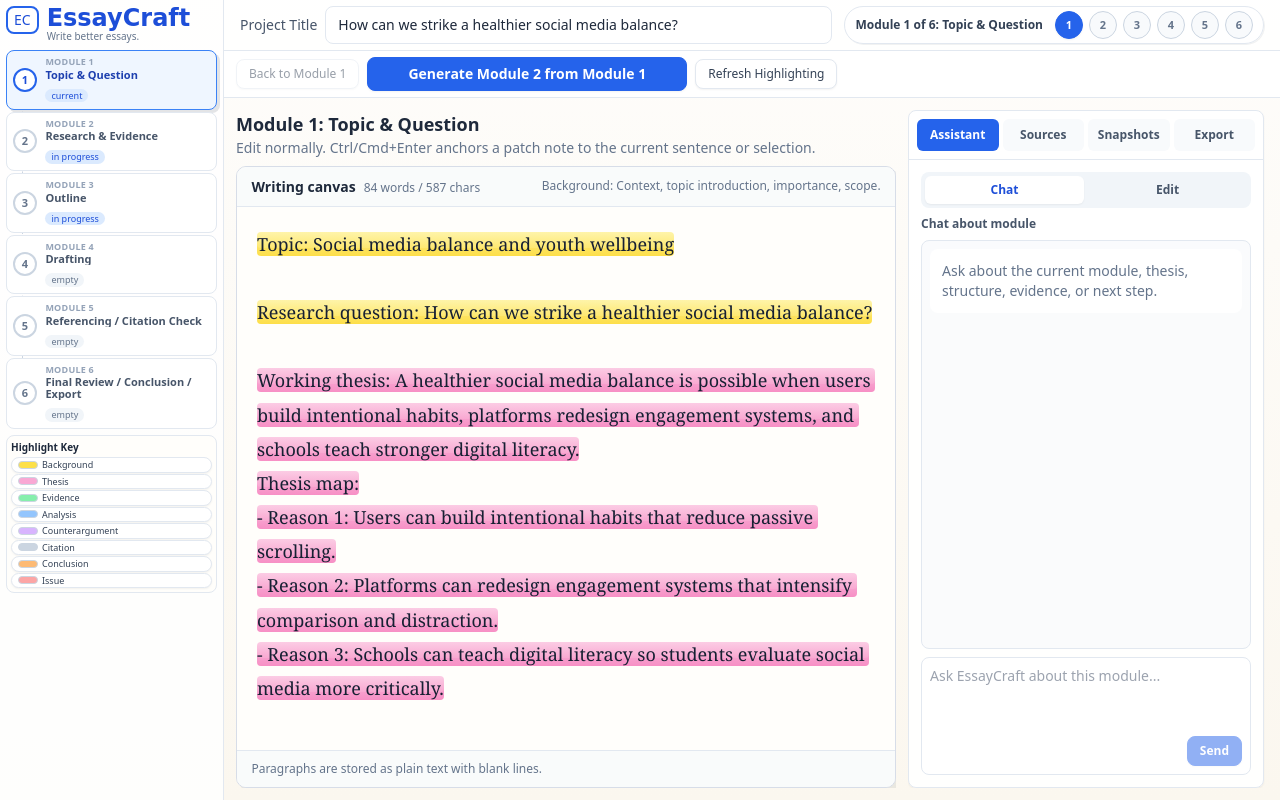
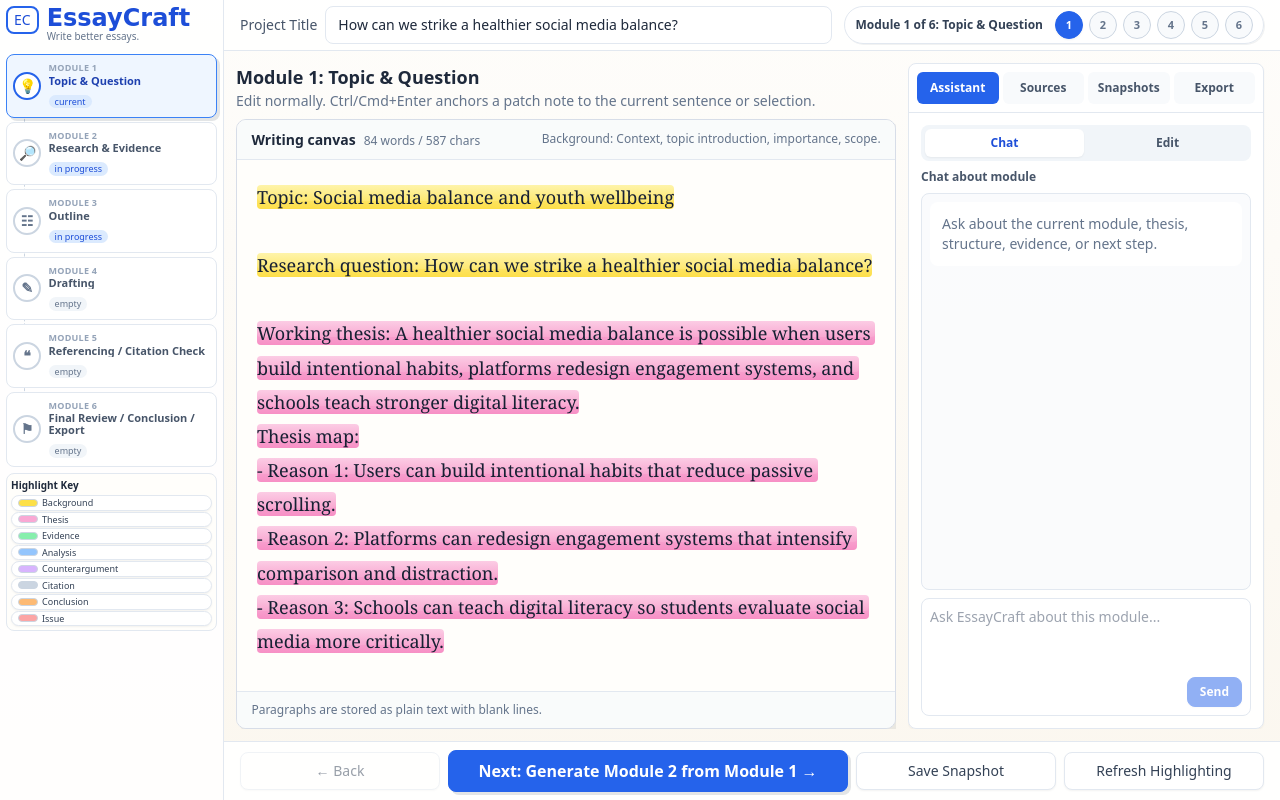
Before and after one commit to zhuyf25t/EssayCraft, a Next.js app: page / in a window 1280 px wide. Built offline with nearby package versions, Linux system fonts and the light colour scheme.

Commit message:
feat: align EssayCraft workspace with reference mockup

```diff
--- a/src/app/globals.css
+++ b/src/app/globals.css
@@ -155,11 +155,26 @@ body {
 }
 
 .patch-marker::after {
-  content: "";
+  content: "\1F4DD  " attr(data-note);
   position: absolute;
   left: 0.2rem;
   top: -0.85rem;
-  display: none;
+  display: inline-flex;
+  align-items: center;
+  justify-content: center;
+  max-width: 18rem;
+  min-height: 1.15rem;
+  padding: 0.05rem 0.4rem;
+  border: 1px solid #f59e0b;
+  border-radius: 999px;
+  background: #fffbeb;
+  color: #92400e;
+  font-family: Arial, sans-serif;
+  font-size: 10px;
+  font-weight: 700;
+  line-height: 1.1;
+  white-space: nowrap;
+  vertical-align: super;
 }
 
 .patch-inline-markers {
@@ -184,23 +199,28 @@ body {
   justify-content: center;
   gap: 0.25rem;
   padding: 0.1rem 0.45rem;
-  border: 1px solid #f59e0b;
+  border: 1px solid rgba(245, 158, 11, 0.7);
   border-radius: 0.65rem;
   background: #fffbeb;
   color: transparent;
   font-family: Arial, sans-serif;
-  font-size: 10px;
+  font-size: 0;
   font-weight: 700;
   line-height: 1.15;
   text-align: left;
-  box-shadow: 0 2px 4px rgba(146, 64, 14, 0.16);
+  opacity: 0.72;
+  box-shadow: 0 2px 4px rgba(146, 64, 14, 0.12);
 }
 
 .patch-inline-marker::before {
-  content: "\1F4DD  " attr(data-note);
+  content: none;
+}
+
+.patch-inline-marker-label {
   min-width: 0;
   overflow: hidden;
   color: #92400e;
+  font-size: 10px;
   text-overflow: ellipsis;
   white-space: nowrap;
 }
--- a/src/app/page.tsx
+++ b/src/app/page.tsx
@@ -957,21 +957,6 @@ export default function Home() {
             </div>
           </header>
 
-          <Toolbar
-            currentModule={activeProject.currentModule}
-            loading={loading}
-            status={status}
-            toastVisible={toastVisible}
-            canUndo={undoStack.length > 0 && /Undo is available|AI edit applied|Notes applied/.test(status)}
-            lastAction={lastAction}
-            hasOpenPatches={openPatches.length > 0}
-            onBack={() => switchModule(clampModule(activeProject.currentModule - 1))}
-            onGenerateNext={handleGenerateNext}
-            onFinalizeExport={handleDownloadHtml}
-            onRetryGenerate={handleGenerateNext}
-            onRefresh={handleRefresh}
-            onUndo={undoLastAiEdit}
-          />
           <input ref={importInputRef} type="file" accept="application/json,.json" className="hidden" onChange={(event) => void handleImportJson(event.target.files?.[0])} />
 
           <div data-testid="workspace-body" className="grid min-h-0 flex-1 grid-cols-1 gap-3 overflow-hidden p-3 xl:grid-cols-[minmax(0,1fr)_360px]">
@@ -1092,6 +1077,23 @@ export default function Home() {
               </section>
             </aside>
           </div>
+
+          <Toolbar
+            currentModule={activeProject.currentModule}
+            loading={loading}
+            status={status}
+            toastVisible={toastVisible}
+            canUndo={undoStack.length > 0 && /Undo is available|AI edit applied|Notes applied/.test(status)}
+            lastAction={lastAction}
+            hasOpenPatches={openPatches.length > 0}
+            onBack={() => switchModule(clampModule(activeProject.currentModule - 1))}
+            onGenerateNext={handleGenerateNext}
+            onFinalizeExport={handleDownloadHtml}
+            onRetryGenerate={handleGenerateNext}
+            onRefresh={handleRefresh}
+            onSaveSnapshot={handleSaveSnapshot}
+            onUndo={undoLastAiEdit}
+          />
         </section>
       </div>
 
--- a/src/components/ModuleSidebar.tsx
+++ b/src/components/ModuleSidebar.tsx
@@ -4,11 +4,19 @@ import { MODULE_TITLES } from "@/lib/project";
 import { moduleDisplayStatus, moduleStatusTone, type ModuleDisplayStatus } from "@/lib/moduleStatus";
 
 const MODULES: ModuleNumber[] = [1, 2, 3, 4, 5, 6];
+const MODULE_ICONS: Record<ModuleNumber, string> = {
+  1: "💡",
+  2: "🔎",
+  3: "☷",
+  4: "✎",
+  5: "❝",
+  6: "⚑"
+};
 
 export function ModuleSidebar({ project, activeLabel, onSelect }: { project: Project; activeLabel?: SegmentLabel; onSelect: (moduleNumber: ModuleNumber) => void }) {
   return (
-    <aside data-testid="module-sidebar" className="flex h-full min-h-0 w-56 shrink-0 flex-col overflow-hidden border-r border-slate-200 bg-white/85 p-1.5">
-      <div className="mb-1.5 flex shrink-0 items-start gap-2">
+    <aside data-testid="module-sidebar" className="flex h-full min-h-0 w-56 shrink-0 flex-col overflow-hidden border-r border-slate-200 bg-white/90 p-1.5">
+      <div className="mb-2 flex shrink-0 items-start gap-2">
         <div className="rounded-lg border-2 border-blue-600 px-1.5 py-0.5 text-sm text-blue-700">EC</div>
         <div>
           <div className="font-crayon text-2xl font-bold leading-6 text-blue-700">EssayCraft</div>
@@ -16,8 +24,8 @@ export function ModuleSidebar({ project, activeLabel, onSelect }: { project: Pro
         </div>
       </div>
 
-      <div className="relative shrink-0 space-y-0.5">
-        <div className="absolute left-4 top-6 h-[calc(100%-2.5rem)] border-l border-dashed border-slate-300" aria-hidden="true" />
+      <div className="relative shrink-0 space-y-1">
+        <div className="absolute left-[1.15rem] top-6 h-[calc(100%-2.5rem)] border-l border-dashed border-slate-300" aria-hidden="true" />
         {MODULES.map((moduleNumber) => {
           const doc = project.modules[moduleNumber];
           const active = moduleNumber === project.currentModule;
@@ -27,7 +35,7 @@ export function ModuleSidebar({ project, activeLabel, onSelect }: { project: Pro
             <button
               key={moduleNumber}
               onClick={() => onSelect(moduleNumber)}
-              className={`relative z-10 grid w-full grid-cols-[1.65rem_1fr] items-center gap-1.5 rounded-lg border px-1.5 py-1 text-left transition ${
+              className={`relative z-10 grid w-full grid-cols-[1.85rem_1fr] items-center gap-1.5 rounded-lg border px-1.5 py-1.5 text-left transition ${
                 active
                   ? "border-blue-500 bg-blue-50 text-blue-800 shadow-sketch"
                   : status === "has issues"
@@ -38,8 +46,8 @@ export function ModuleSidebar({ project, activeLabel, onSelect }: { project: Pro
               }`}
               title={`Module ${moduleNumber}: ${MODULE_TITLES[moduleNumber]} - ${status}`}
             >
-              <span className={`flex h-6 w-6 items-center justify-center rounded-full border-2 bg-white text-[11px] font-bold ${active ? "border-blue-600 text-blue-700" : tone === "emerald" ? "border-emerald-600 text-emerald-700" : tone === "red" ? "border-red-400 text-red-600" : "border-slate-300 text-slate-500"}`}>
-                {status === "done" && !active ? "ok" : moduleNumber}
+              <span className={`flex h-7 w-7 items-center justify-center rounded-full border-2 bg-white text-sm font-bold ${active ? "border-blue-600 text-blue-700" : tone === "emerald" ? "border-emerald-600 text-emerald-700" : tone === "red" ? "border-red-400 text-red-600" : "border-slate-300 text-slate-500"}`}>
+                {status === "done" && !active ? "✓" : MODULE_ICONS[moduleNumber]}
               </span>
               <span className="min-w-0">
                 <span className="block text-[9px] font-semibold uppercase tracking-wide text-slate-400">Module {moduleNumber}</span>
--- a/src/components/ProgressTracker.tsx
+++ b/src/components/ProgressTracker.tsx
@@ -4,12 +4,12 @@ import { moduleDisplayStatus } from "@/lib/moduleStatus";
 
 type ProgressTrackerProps = {
   project: Project;
-  actionSteps: string[];
+  actionSteps?: string[];
   activeStep?: string;
   onSelect: (moduleNumber: ModuleNumber) => void;
 };
 
-export function ProgressTracker({ project, actionSteps, activeStep, onSelect }: ProgressTrackerProps) {
+export function ProgressTracker({ project, onSelect }: ProgressTrackerProps) {
   const modules = [1, 2, 3, 4, 5, 6] as ModuleNumber[];
 
   return (
@@ -51,15 +51,6 @@ export function ProgressTracker({ project, actionSteps, activeStep, onSelect }:
         </div>
       </nav>
 
-      {actionSteps.length ? (
-        <div className="flex max-w-full flex-wrap justify-end gap-1 text-[11px] text-blue-900">
-          {actionSteps.map((step, index) => (
-            <span key={`${index}-${step}`} className={`rounded-full border px-2 py-0.5 ${step === activeStep ? "border-blue-600 bg-blue-600 text-white" : "border-blue-100 bg-blue-50 text-blue-700"}`}>
-              {step}
-            </span>
-          ))}
-        </div>
-      ) : null}
     </section>
   );
 }
--- a/src/components/Toolbar.tsx
+++ b/src/components/Toolbar.tsx
@@ -21,6 +21,7 @@ type ToolbarProps = {
   onFinalizeExport: () => void;
   onRetryGenerate: () => void;
   onRefresh: () => void;
+  onSaveSnapshot: () => void;
   onUndo: () => void;
 };
 
@@ -31,15 +32,16 @@ export function Toolbar(props: ToolbarProps) {
   const statusText = props.loading ? "Working..." : compactStatus(props.status, props.lastAction.message);
 
   return (
-    <div data-testid="action-toolbar" className="relative z-20 shrink-0 border-b border-slate-200 bg-white/95 px-3 py-1.5">
-      <div className="flex min-w-0 items-center gap-2">
-        <button className="btn-secondary whitespace-nowrap px-3 py-1.5 text-xs" onClick={props.onBack} disabled={props.currentModule <= 1 || props.loading}>
-          Back to Module {Math.max(1, props.currentModule - 1)}
+    <div data-testid="action-toolbar" className="relative z-20 shrink-0 border-t border-slate-200 bg-white/95 px-4 py-2">
+      <div data-testid="bottom-action-bar" className="mx-auto grid max-w-5xl grid-cols-[minmax(8rem,1fr)_minmax(18rem,2fr)_minmax(8rem,1fr)_minmax(8rem,1fr)] items-center gap-2">
+        <button className="btn-secondary whitespace-nowrap px-3 py-2 text-sm" onClick={props.onBack} disabled={props.currentModule <= 1 || props.loading}>
+          ← Back
         </button>
 
         <button
           data-testid="workflow-generate"
-          className="btn-primary min-w-[20rem] whitespace-nowrap px-5 py-1.5 text-sm"
+          aria-label={finalModule ? "Finalize / Export" : `Generate Module ${props.currentModule + 1} from Module ${props.currentModule}`}
+          className="btn-primary whitespace-nowrap px-5 py-2 text-base shadow-sketch"
           onClick={finalModule ? props.onFinalizeExport : props.onGenerateNext}
           disabled={props.loading}
         >
@@ -47,14 +49,18 @@ export function Toolbar(props: ToolbarProps) {
             ? `Generating Module ${props.currentModule + 1}...`
             : finalModule
               ? "Finalize / Export"
-              : `Generate Module ${props.currentModule + 1} from Module ${props.currentModule}`}
+              : `Next: Generate Module ${props.currentModule + 1} from Module ${props.currentModule} →`}
         </button>
 
-        <button className="btn-secondary whitespace-nowrap px-3 py-1.5 text-xs" onClick={props.onRefresh} disabled={props.loading}>
+        <button className="btn-secondary whitespace-nowrap px-3 py-2 text-sm" onClick={props.onSaveSnapshot} disabled={props.loading}>
+          Save Snapshot
+        </button>
+
+        <button className="btn-secondary whitespace-nowrap px-3 py-2 text-sm" onClick={props.onRefresh} disabled={props.loading}>
           {props.hasOpenPatches ? "Apply Notes & Refresh" : "Refresh Highlighting"}
         </button>
 
-        <div className="ml-auto flex min-w-0 items-center gap-2">
+        <div className="absolute right-4 top-2 flex min-w-0 items-center gap-2">
           {hasDetails ? (
             <button
               type="button"
@@ -72,7 +78,7 @@ export function Toolbar(props: ToolbarProps) {
       {props.toastVisible && statusText !== "Saved" ? (
         <div
           data-testid="toolbar-status"
-          className={`absolute right-3 top-[calc(100%+0.25rem)] z-30 flex max-w-[26rem] items-center gap-2 truncate rounded-full border px-3 py-1 text-xs shadow-sm ${statusClasses(props.lastAction.tone)}`}
+          className={`absolute bottom-[calc(100%+0.25rem)] right-4 z-30 flex max-w-[26rem] items-center gap-2 truncate rounded-full border px-3 py-1 text-xs shadow-sm ${statusClasses(props.lastAction.tone)}`}
           title={statusText}
           aria-live="polite"
         >
@@ -86,7 +92,7 @@ export function Toolbar(props: ToolbarProps) {
       ) : null}
 
       {detailsOpen && hasDetails ? (
-        <div data-testid="status-details-popover" className="absolute right-3 top-[calc(100%+0.35rem)] w-[min(26rem,calc(100vw-2rem))] rounded-xl border border-slate-200 bg-white p-3 text-xs text-slate-600 shadow-lg">
+        <div data-testid="status-details-popover" className="absolute bottom-[calc(100%+0.35rem)] right-4 w-[min(26rem,calc(100vw-2rem))] rounded-xl border border-slate-200 bg-white p-3 text-xs text-slate-600 shadow-lg">
           <div className="mb-1 font-semibold text-slate-800">{props.lastAction.message}</div>
           {props.lastAction.details?.length ? (
             <ul className="space-y-1">
```
